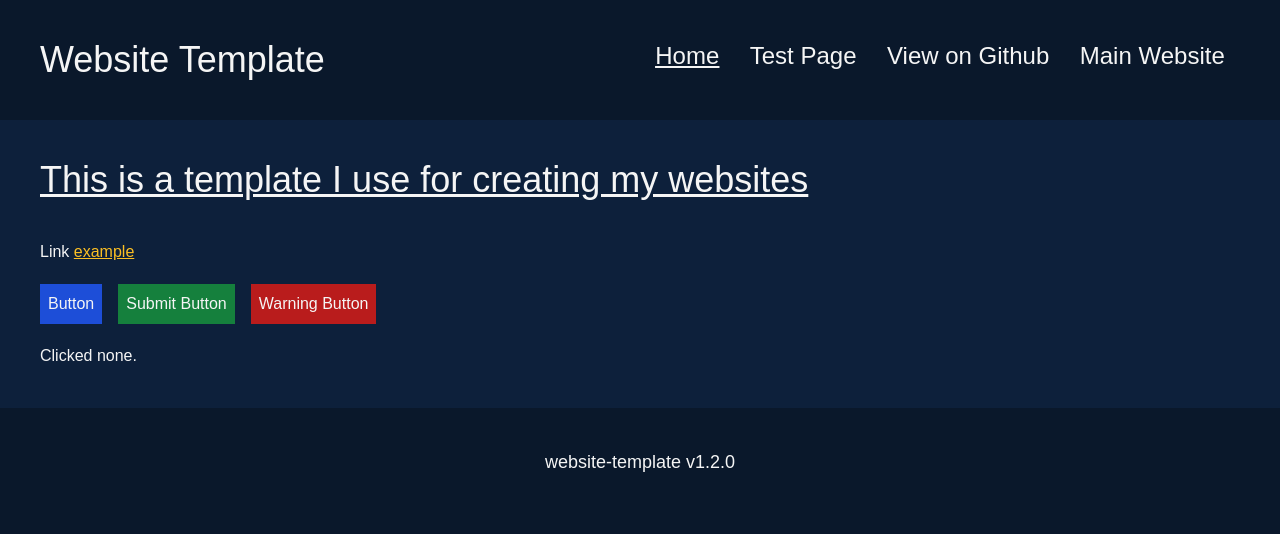
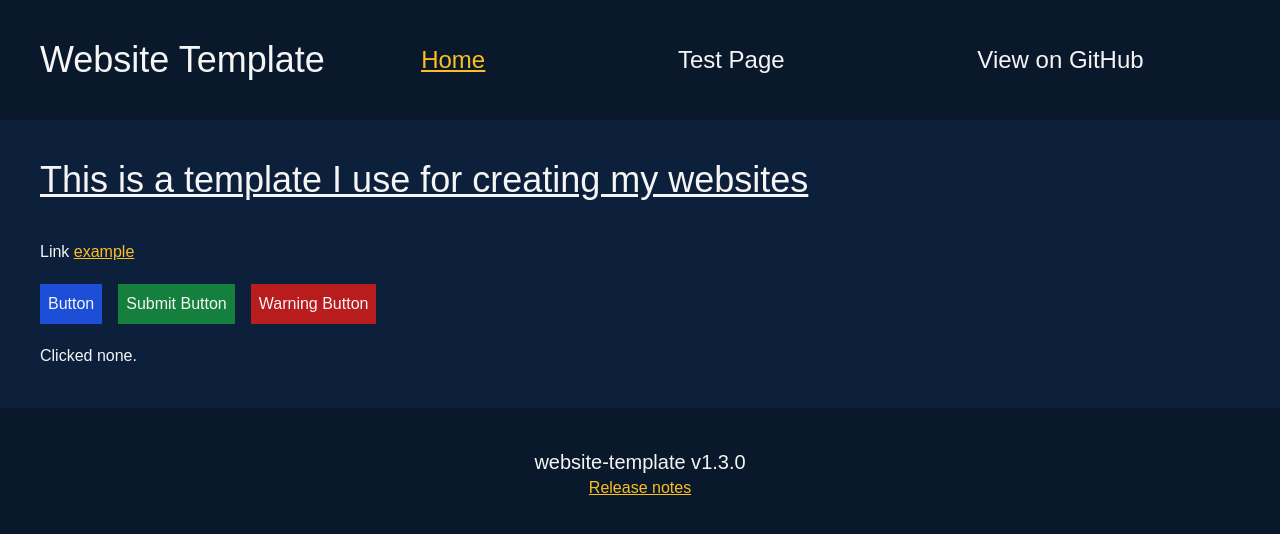
Before and after one commit to ShephardLuke/website-template, a Next.js app: page / in a window 1280 px wide. Shown: the top 534 px of the page. Built offline with nearby package versions, Linux system fonts and the light colour scheme.

Commit message:
Add header style changes, change outside links to open in new tabs, add linkStyle class and add minor style changes
Signed-off-by: shephardluke <shephardluke@hotmail.com>

```diff
--- a/app/globals.css
+++ b/app/globals.css
@@ -1,4 +1,4 @@
-/* website-template v1.2 */
+/* website-template v1.3 */
 
 @tailwind base;
 @tailwind components;
@@ -42,7 +42,7 @@ div {
   padding: 2.5rem;
 }
 
-.header {
+.header, .footer {
   background-color: theme('colors.darkest-blue');
 }
 
@@ -71,15 +71,15 @@ h1 {
   padding-bottom: 2.5rem;
 }
 
-p a {
+p a, li a, .linkStyle, .linkStyle a {
   color: #fbbf24; /* amber-400 */
   text-decoration: underline;
 }
 
-p a:hover {
+p a:hover, li a:hover, .linkStyle:hover, .linkStyle a:hover {
   color: #f59e0b; /* amber-500 */
 }
 
-p a:active {
+p a:active, li a:active, .linkStyle:active, .linkStyle a:active {
   color: #d97706; /* amber-600 */
 }
--- a/app/template/global/footer.tsx
+++ b/app/template/global/footer.tsx
@@ -1,13 +1,18 @@
-// website-template v1.2
+// website-template v1.3
+
+import { NameLink } from "../link/nameLink";
 
 export default function Footer() {
     // eslint-disable-next-line @typescript-eslint/no-require-imports
     const pk = require("../../../package.json");
     const repo = pk.name;
+    const releaseNotesLink = new NameLink("Release notes", "https://github.com/shephardluke/" + repo + "/releases/tag/v" + pk.version).generateElement()
+
     return (
         <>
-            <div className="text-center p-10 flex justify-center gap-4 bg-darkest-blue">
-            <p className="text-lg">{repo} v{pk.version}</p>
+            <div className="text-center p-10 flex-col justify-center gap-4 bg-darkest-blue">
+                <p className="text-xl">{repo} v{pk.version}</p>
+                <p className="text-base footer">{releaseNotesLink}</p>
             </div>
         </>
     )
--- a/app/template/global/header.tsx
+++ b/app/template/global/header.tsx
@@ -1,4 +1,4 @@
-// website-template v1.2
+// website-template v1.3
 
 import Link from "next/link";
 import { NameLink } from "../link/nameLink";
@@ -11,22 +11,23 @@ export default function Header({currentPage}: {currentPage?: string}) {
     const PAGES = [
         new NavLink("Home", "/"),
         new NavLink("Test Page"),
-        new NameLink("View on Github", "https://github.com/shephardluke/website-template"),
-        new NameLink("Main Website", "https://shephardluke.co.uk")
+        new NameLink("View on GitHub", "https://github.com/shephardluke/website-template"),
     ]
 
     const pageLinks = PAGES.map(page => {
         const label = page.getLabel();
         if (currentPage == label) {
-            return <div key={"currentPage"} className="underline header">{page.generateElement()}</div>
+            return <div key={"currentPage"} className="underline header linkStyle">{page.generateElement()}</div>
         }
         return page.generateElement();
     })
 
     return (
-        <div className="flex justify-between p-10 header">
-            <Link className="basis-1/2 text-4xl" href={"/"}>{MAIN_TITLE}</Link>
-            <div key={"links"} className="basis-1/2 flex justify-around header text-2xl">
+        <div className="flex justify p-10 header">
+            <div className="header whitespace-nowrap">
+                <Link className="text-4xl" href={"/"}>{MAIN_TITLE}</Link>
+            </div>
+            <div key={"links"} className="flex justify-around header text-2xl items-center w-full">
                 {pageLinks}
             </div>
         </div>
--- a/app/template/link/nameLink.tsx
+++ b/app/template/link/nameLink.tsx
@@ -1,14 +1,16 @@
-// website-template v1.2
+// website-template v1.3
 
 import React from "react";
 
 export class NameLink {
     private label: string;
     private link: string;
+    private enabled: boolean;
 
-    constructor(label: string, link: string) {
+    constructor(label: string, link: string, enabled?: boolean) {
         this.label = label;
         this.link = link;
+        this.enabled = enabled == undefined ? true : enabled;
     }
 
     getLabel() {
@@ -19,7 +21,14 @@ export class NameLink {
         return this.link;
     }
 
-    generateElement(): React.JSX.Element {
-        return <a key={this.getLabel()} href={this.getLink()}>{this.getLabel()}</a>
+    generateElement(): React.JSX.Element { // Opens in new tab
+        if (!this.enabled) {
+            return <span>(Disabled) {this.getLabel()}</span>
+        }
+        return <a key={this.getLabel()} href={this.getLink()} target="_blank">{this.getLabel()}</a> // ADDED _blank TARGET FOR NEW TAB
+    }
+
+    isEnabled() {
+        return this.enabled;
     }
 }
--- a/package.json
+++ b/package.json
@@ -1,6 +1,6 @@
 {
   "name": "website-template",
-  "version": "1.2.0",
+  "version": "1.3.0",
   "private": true,
   "scripts": {
     "dev": "next dev",
```
